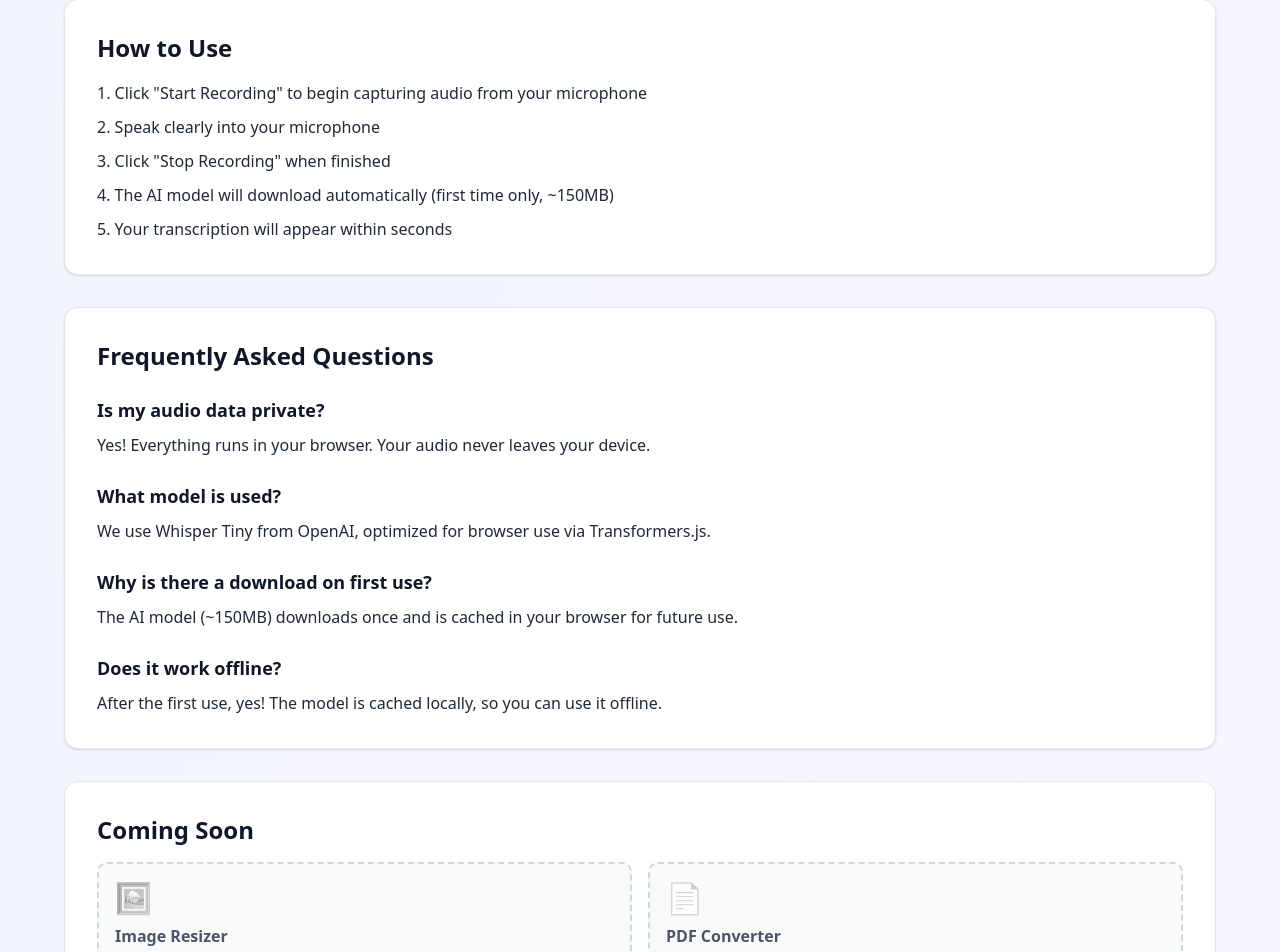
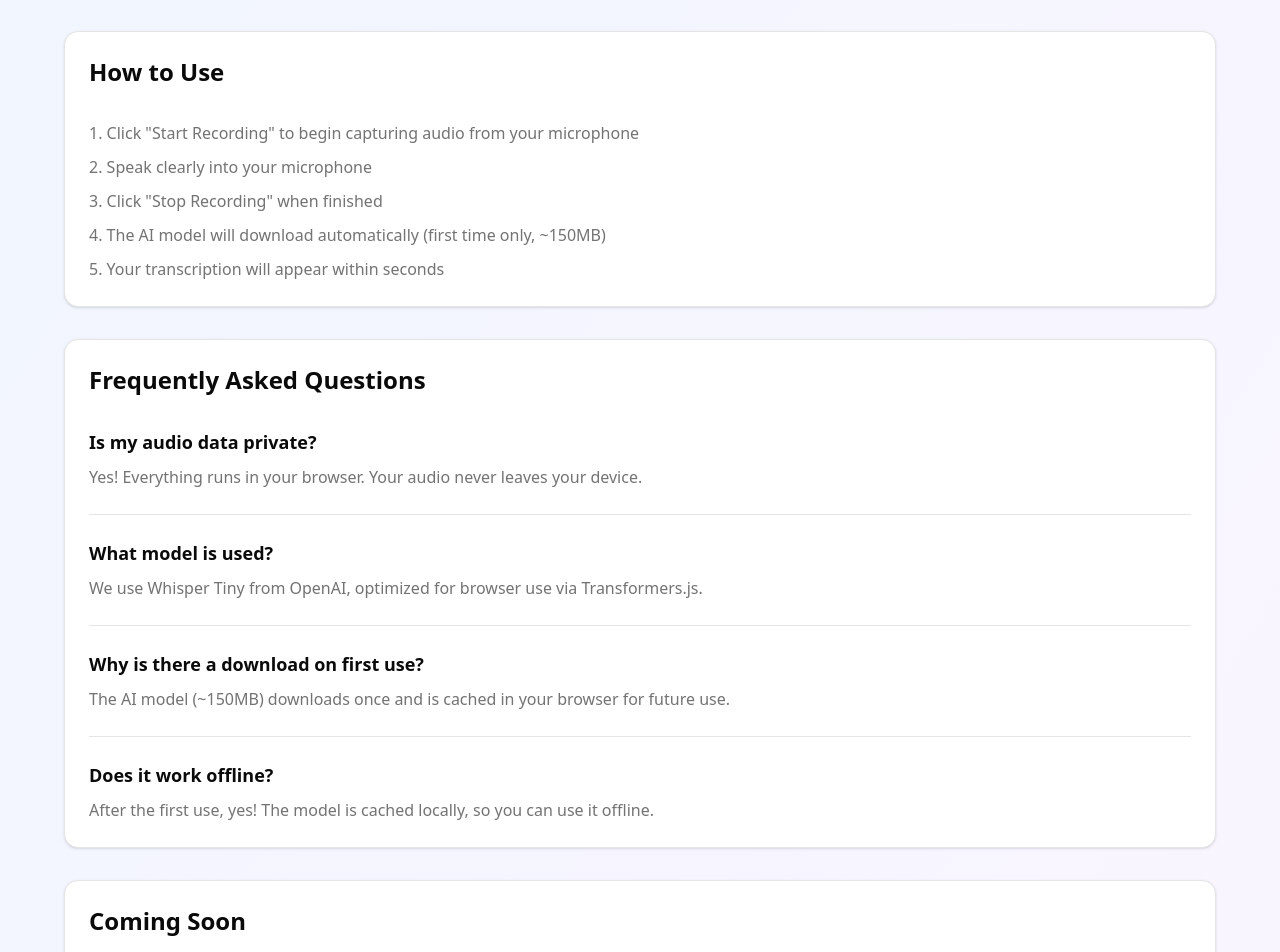
Before and after one commit to PlaneInABottle/browserTools, a Next.js app: page /tools/speech-to-text in a window 1280 px wide. Shown: the part 676-1628 px from the top of the page. Built offline with nearby package versions, Linux system fonts and the light colour scheme.

Commit message:
Update components to use shadcn

```diff
--- a/app/tools/speech-to-text/page.tsx
+++ b/app/tools/speech-to-text/page.tsx
@@ -1,6 +1,8 @@
 import type { Metadata } from 'next'
 import Link from 'next/link'
 import SpeechToTextTool from '@/components/tools/SpeechToText'
+import { Card, CardContent, CardDescription, CardHeader, CardTitle } from '@/components/ui/card'
+import { Separator } from '@/components/ui/separator'
 
 export const metadata: Metadata = {
   title: 'Speech to Text Converter',
@@ -38,80 +40,93 @@ export default function SpeechToTextPage() {
       </nav>
 
       {/* Page Header */}
-      <div className="bg-white dark:bg-slate-800 rounded-xl shadow-sm border border-gray-200 dark:border-gray-700 p-8 mb-12">
-        <div className="text-center">
+      <Card className="mb-12">
+        <CardHeader className="text-center pb-8">
           <div className="text-6xl mb-4">🎤</div>
-          <h1 className="text-4xl font-bold mb-4 text-gray-900 dark:text-gray-100">
+          <CardTitle className="text-4xl mb-4">
             Speech to Text Converter
-          </h1>
-          <p className="text-xl text-gray-800 dark:text-gray-300 max-w-2xl mx-auto">
+          </CardTitle>
+          <CardDescription className="text-xl max-w-2xl mx-auto">
             Convert audio recordings to text using AI. Free, fast, and completely private.
-          </p>
-        </div>
-      </div>
+          </CardDescription>
+        </CardHeader>
+      </Card>
 
       {/* Tool Component */}
       <SpeechToTextTool />
 
       {/* How to Use */}
-      <section className="mt-16 bg-white dark:bg-slate-800 rounded-xl shadow-sm border border-gray-200 dark:border-gray-700 p-8">
-        <h2 className="text-2xl font-semibold mb-4 text-gray-900 dark:text-gray-100">How to Use</h2>
-        <ol className="list-decimal list-inside space-y-2 text-gray-800 dark:text-gray-300 leading-relaxed">
+      <Card className="mt-16">
+        <CardHeader>
+          <CardTitle className="text-2xl">How to Use</CardTitle>
+        </CardHeader>
+        <CardContent>
+          <ol className="list-decimal list-inside space-y-2 text-muted-foreground leading-relaxed">
             <li>Click "Start Recording" to begin capturing audio from your microphone</li>
             <li>Speak clearly into your microphone</li>
             <li>Click "Stop Recording" when finished</li>
             <li>The AI model will download automatically (first time only, ~150MB)</li>
             <li>Your transcription will appear within seconds</li>
           </ol>
-      </section>
+        </CardContent>
+      </Card>
 
       {/* FAQ */}
-      <section className="mt-8 bg-white dark:bg-slate-800 rounded-xl shadow-sm border border-gray-200 dark:border-gray-700 p-8">
-        <h2 className="text-2xl font-semibold mb-6 text-gray-900 dark:text-gray-100">Frequently Asked Questions</h2>
-        <div className="space-y-6">
+      <Card className="mt-8">
+        <CardHeader>
+          <CardTitle className="text-2xl">Frequently Asked Questions</CardTitle>
+        </CardHeader>
+        <CardContent className="space-y-6">
           <div>
-            <h3 className="font-semibold text-lg mb-2 text-gray-900 dark:text-gray-100">Is my audio data private?</h3>
-            <p className="text-gray-800 dark:text-gray-300 leading-relaxed">
+            <h3 className="font-semibold text-lg mb-2">Is my audio data private?</h3>
+            <p className="text-muted-foreground leading-relaxed">
               Yes! Everything runs in your browser. Your audio never leaves your device.
             </p>
           </div>
+          <Separator />
           <div>
-            <h3 className="font-semibold text-lg mb-2 text-gray-900 dark:text-gray-100">What model is used?</h3>
-            <p className="text-gray-800 dark:text-gray-300 leading-relaxed">
+            <h3 className="font-semibold text-lg mb-2">What model is used?</h3>
+            <p className="text-muted-foreground leading-relaxed">
               We use Whisper Tiny from OpenAI, optimized for browser use via Transformers.js.
             </p>
           </div>
+          <Separator />
           <div>
-            <h3 className="font-semibold text-lg mb-2 text-gray-900 dark:text-gray-100">Why is there a download on first use?</h3>
-            <p className="text-gray-800 dark:text-gray-300 leading-relaxed">
+            <h3 className="font-semibold text-lg mb-2">Why is there a download on first use?</h3>
+            <p className="text-muted-foreground leading-relaxed">
               The AI model (~150MB) downloads once and is cached in your browser for future use.
             </p>
           </div>
+          <Separator />
           <div>
-            <h3 className="font-semibold text-lg mb-2 text-gray-900 dark:text-gray-100">Does it work offline?</h3>
-            <p className="text-gray-800 dark:text-gray-300 leading-relaxed">
+            <h3 className="font-semibold text-lg mb-2">Does it work offline?</h3>
+            <p className="text-muted-foreground leading-relaxed">
               After the first use, yes! The model is cached locally, so you can use it offline.
             </p>
           </div>
-        </div>
-      </section>
+        </CardContent>
+      </Card>
 
       {/* Related Tools */}
-      <section className="mt-8 bg-white dark:bg-slate-800 rounded-xl border border-gray-200 dark:border-gray-700 p-8">
-        <h2 className="text-2xl font-semibold mb-4 text-gray-900 dark:text-gray-100">Coming Soon</h2>
+      <Card className="mt-8">
+        <CardHeader>
+          <CardTitle className="text-2xl">Coming Soon</CardTitle>
+        </CardHeader>
+        <CardContent>
           <div className="grid md:grid-cols-2 gap-4">
-          <div className="p-4 bg-gray-50 dark:bg-slate-800/50 rounded-lg border-2 border-gray-300 dark:border-gray-700 border-dashed">
-            <div className="text-3xl mb-2 grayscale opacity-60">🖼️</div>
-            <h3 className="font-semibold text-gray-600 dark:text-gray-400">Image Resizer</h3>
-            <p className="text-sm text-gray-600 dark:text-gray-500">Resize and optimize images</p>
+            <div className="p-4 border-2 border-dashed rounded-lg opacity-60">
+              <div className="text-3xl mb-2 grayscale">🖼️</div>
+              <h3 className="font-semibold text-muted-foreground">Image Resizer</h3>
+              <p className="text-sm text-muted-foreground">Resize and optimize images</p>
             </div>
-          <div className="p-4 bg-gray-50 dark:bg-slate-800/50 rounded-lg border-2 border-gray-300 dark:border-gray-700 border-dashed">
-            <div className="text-3xl mb-2 grayscale opacity-60">📄</div>
-            <h3 className="font-semibold text-gray-600 dark:text-gray-400">PDF Converter</h3>
-            <p className="text-sm text-gray-600 dark:text-gray-500">Convert files to/from PDF</p>
+            <div className="p-4 border-2 border-dashed rounded-lg opacity-60">
+              <div className="text-3xl mb-2 grayscale">📄</div>
+              <h3 className="font-semibold text-muted-foreground">PDF Converter</h3>
+              <p className="text-sm text-muted-foreground">Convert files to/from PDF</p>
             </div>
           </div>
-      </section>
+        </CardContent>
+      </Card>
     </div>
   )
 }
```
Lines whose indentation alone changed are shown as unchanged.
